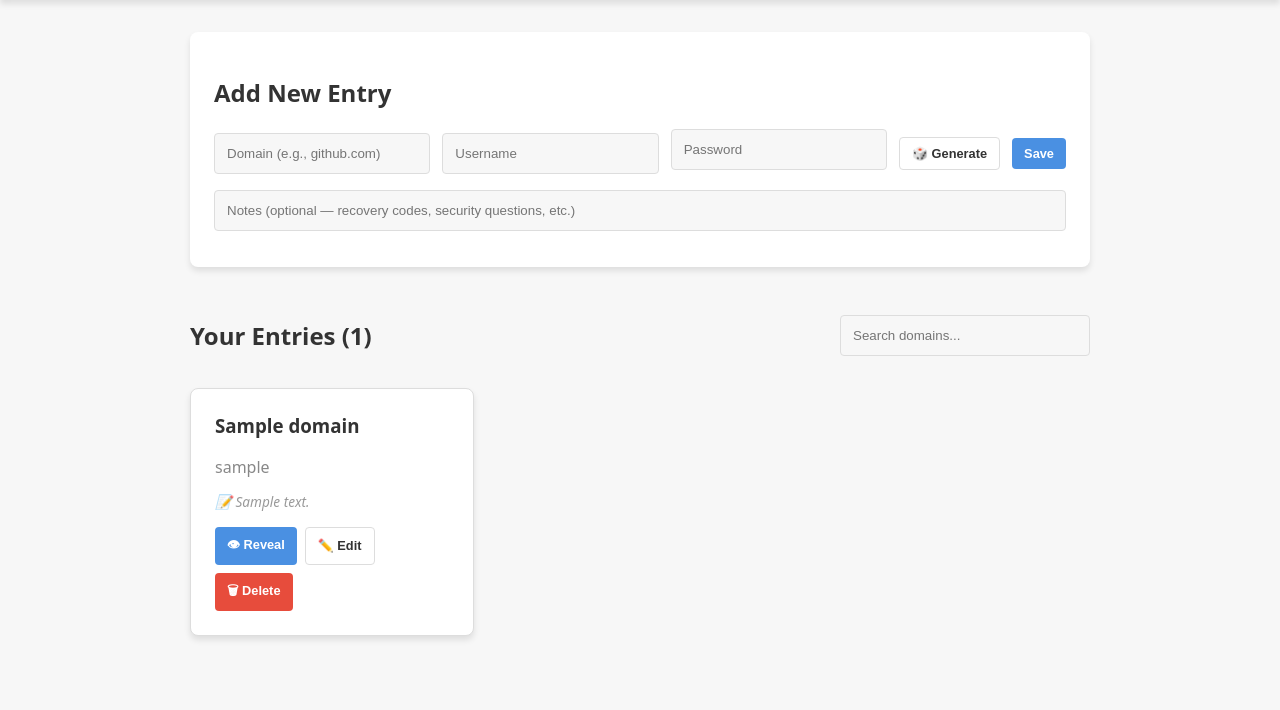
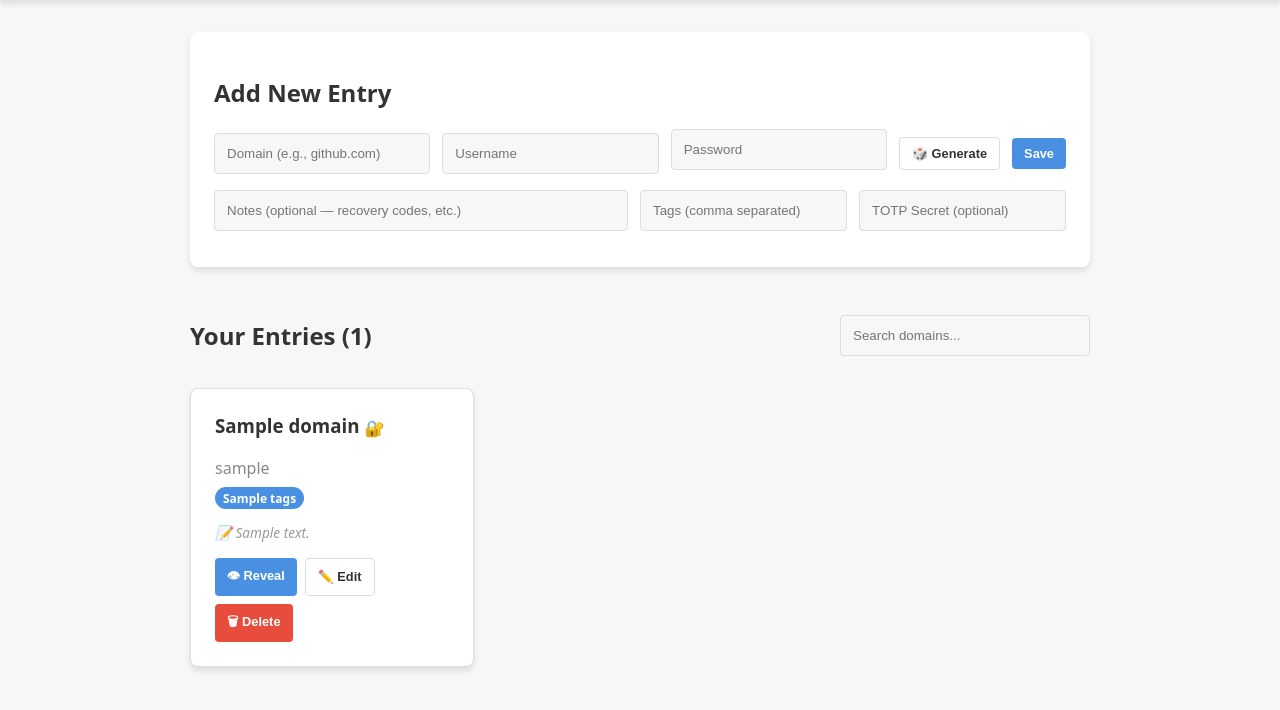
Before and after one commit to pratjk/botpass-password-vault, a Flask app: template botpass/web/templates/index.html in a window 1280 px wide. Shown: the part 75-785 px from the top of the page. Run offline with Flask 3, Linux system fonts and the light colour scheme; the template is opened without the code that fills it: most values are stand-ins (such as "Sample title", 1, 10 or a date in 2020).

Commit message:
Feat: Integrated TOTP 2FA Authenticator and Tags filtering

```diff
--- a/botpass/web/app.py
+++ b/botpass/web/app.py
@@ -1,6 +1,7 @@
 from flask import Flask, render_template, request, jsonify, redirect, url_for, session
 import os
 import pyperclip
+import pyotp
 
 from botpass.core.vault import Vault
 from botpass.core.utils import generate_password_diceware, generate_password_random, check_password_strength, check_hibp
@@ -65,12 +66,14 @@ def api_add():
     username = data.get('username')
     password = data.get('password')
     notes = data.get('notes', '')
+    tags = data.get('tags', '')
+    totp_secret = data.get('totp_secret', '')
 
     if not domain or not password:
         return jsonify({"error": "Missing domain or password"}), 400
 
     try:
-        _vault_instance.add(domain, username, password, notes)
+        _vault_instance.add(domain, username, password, notes, tags, totp_secret)
         return jsonify({"success": True})
     except Exception as e:
         return jsonify({"error": str(e)}), 400
@@ -86,7 +89,15 @@ def api_reveal():
     if data:
         # Copy to clipboard as a feature
         pyperclip.copy(data.get('password', ''))
-        return jsonify({"success": True, "password": data.get('password'), "copied": True})
+
+        resp = {"success": True, "password": data.get('password'), "copied": True}
+        if data.get('totp_secret'):
+            try:
+                totp = pyotp.TOTP(data.get('totp_secret'))
+                resp['totp'] = totp.now()
+            except Exception:
+                resp['totp'] = "Invalid Secret"
+        return jsonify(resp)
     return jsonify({"error": "Not found"}), 404
 
 @app.route('/api/delete', methods=['POST'])
@@ -109,13 +120,17 @@ def api_update():
     new_username = data.get('username')
     new_password = data.get('password')
     new_notes = data.get('notes')
+    new_tags = data.get('tags')
+    new_totp_secret = data.get('totp_secret')
 
     try:
         _vault_instance.update_entry(
             domain,
             new_username=new_username if new_username else None,
             new_password=new_password if new_password else None,
-            new_notes=new_notes if new_notes is not None else None
+            new_notes=new_notes if new_notes is not None else None,
+            new_tags=new_tags if new_tags is not None else None,
+            new_totp_secret=new_totp_secret if new_totp_secret is not None else None
         )
         return jsonify({"success": True})
     except Exception as e:
--- a/botpass/web/static/app.js
+++ b/botpass/web/static/app.js
@@ -124,8 +124,9 @@ document.addEventListener('DOMContentLoaded', () => {
         searchInput.addEventListener('input', (e) => {
             const term = e.target.value.toLowerCase();
             document.querySelectorAll('.card').forEach(card => {
-                const domain = card.getAttribute('data-domain');
-                card.style.display = domain.includes(term) ? 'block' : 'none';
+                const domain = card.getAttribute('data-domain') || '';
+                const tags = card.getAttribute('data-tags') || '';
+                card.style.display = (domain.includes(term) || tags.includes(term)) ? 'block' : 'none';
             });
         });
     }
@@ -193,7 +194,9 @@ document.addEventListener('DOMContentLoaded', () => {
             const domain = document.getElementById('domain').value;
             const username = document.getElementById('username').value;
             const password = document.getElementById('password').value;
-            const notes = document.getElementById('notes').value;
+            const notes = document.getElementById('notes') ? document.getElementById('notes').value : '';
+            const tags = document.getElementById('tags') ? document.getElementById('tags').value : '';
+            const totp_secret = document.getElementById('totp_secret') ? document.getElementById('totp_secret').value : '';
 
             // Quick breach check before saving
             if (addMessage) addMessage.innerText = 'Checking breaches...';
@@ -219,7 +222,7 @@ document.addEventListener('DOMContentLoaded', () => {
                 const res = await fetch('/api/add', {
                     method: 'POST',
                     headers: {'Content-Type': 'application/json'},
-                    body: JSON.stringify({domain, username, password, notes})
+                    body: JSON.stringify({domain, username, password, notes, tags, totp_secret})
                 });
                 const data = await res.json();
                 if (data.success) {
@@ -250,6 +253,19 @@ document.addEventListener('DOMContentLoaded', () => {
                 if (data.success) {
                     showToast("Password copied to clipboard!");
                     e.target.innerText = "✓ Copied!";
+
+                    // Show TOTP modal if a code was returned
+                    if (data.totp) {
+                        const totpModal = document.getElementById('totp-modal');
+                        const totpLabel = document.getElementById('totp-domain-label');
+                        const totpCode = document.getElementById('totp-code');
+                        if (totpModal && totpLabel && totpCode) {
+                            totpLabel.innerText = domain;
+                            totpCode.innerText = data.totp;
+                            totpModal.classList.remove('hidden');
+                        }
+                    }
+
                     setTimeout(() => { e.target.innerText = originalText; }, 3000);
                 } else {
                     alert("Failed: " + data.error);
@@ -261,6 +277,23 @@ document.addEventListener('DOMContentLoaded', () => {
             }
         });
     });
+
+    // --- TOTP Modal close and copy ---
+    const totpModal = document.getElementById('totp-modal');
+    const totpCloseBtn = document.getElementById('totp-close-btn');
+    const totpCodeDisplay = document.getElementById('totp-code');
+    if (totpCloseBtn) {
+        totpCloseBtn.addEventListener('click', () => {
+            totpModal.classList.add('hidden');
+        });
+    }
+    if (totpCodeDisplay) {
+        totpCodeDisplay.addEventListener('click', () => {
+            navigator.clipboard.writeText(totpCodeDisplay.innerText).then(() => {
+                showToast("2FA Code copied!");
+            });
+        });
+    }
 
     // --- Delete Buttons ---
     document.querySelectorAll('.delete-btn').forEach(btn => {
@@ -305,11 +338,22 @@ document.addEventListener('DOMContentLoaded', () => {
             editingDomain = e.target.getAttribute('data-domain');
             const currentUsername = e.target.getAttribute('data-username');
             const currentNotes = e.target.getAttribute('data-notes');
+            const currentTags = e.target.getAttribute('data-tags');
+            const currentTotp = e.target.getAttribute('data-totp');
+
             editDomainLabel.innerText = `Editing: ${editingDomain}`;
             editUsername.value = currentUsername || '';
             editPassword.value = '';
+
             const editNotesEl = document.getElementById('edit-notes');
             if (editNotesEl) editNotesEl.value = currentNotes || '';
+
+            const editTagsEl = document.getElementById('edit-tags');
+            if (editTagsEl) editTagsEl.value = currentTags || '';
+
+            const editTotpEl = document.getElementById('edit-totp');
+            if (editTotpEl) editTotpEl.value = currentTotp || '';
+
             if (editMessage) editMessage.innerText = '';
             editModal.classList.remove('hidden');
         });
@@ -382,12 +426,16 @@ document.addEventListener('DOMContentLoaded', () => {
             const password = editPassword.value;
             const editNotesEl = document.getElementById('edit-notes');
             const notes = editNotesEl ? editNotesEl.value : '';
+            const editTagsEl = document.getElementById('edit-tags');
+            const tags = editTagsEl ? editTagsEl.value : '';
+            const editTotpEl = document.getElementById('edit-totp');
+            const totp_secret = editTotpEl ? editTotpEl.value : '';
 
             try {
                 const res = await fetch('/api/update', {
                     method: 'POST',
                     headers: {'Content-Type': 'application/json'},
-                    body: JSON.stringify({domain: editingDomain, username, password, notes})
+                    body: JSON.stringify({domain: editingDomain, username, password, notes, tags, totp_secret})
                 });
                 const data = await res.json();
                 if (data.success) {
--- a/botpass/web/static/style.css
+++ b/botpass/web/static/style.css
@@ -199,6 +199,27 @@ input {
     width: 100%;
 }
 
+.tags-container {
+    display: flex;
+    gap: 0.5rem;
+    flex-wrap: wrap;
+    margin-bottom: 0.5rem;
+}
+
+.tag-badge {
+    background: var(--primary);
+    color: white;
+    padding: 0.15rem 0.5rem;
+    border-radius: 12px;
+    font-size: 0.75rem;
+    font-weight: bold;
+}
+
+.totp-badge {
+    font-size: 1rem;
+    vertical-align: middle;
+}
+
 .card-actions {
     display: flex;
     gap: 0.5rem;
--- a/botpass/web/templates/index.html
+++ b/botpass/web/templates/index.html
@@ -58,8 +58,10 @@
                     <button type="button" class="btn btn-outline btn-small" id="generate-btn">🎲 Generate</button>
                     <button type="submit" class="btn btn-small">Save</button>
                 </div>
-                <div class="notes-row">
-                    <input type="text" id="notes" placeholder="Notes (optional — recovery codes, security questions, etc.)">
+                <div class="notes-row" style="display: grid; grid-template-columns: 2fr 1fr 1fr; gap: 0.75rem;">
+                    <input type="text" id="notes" placeholder="Notes (optional — recovery codes, etc.)">
+                    <input type="text" id="tags" placeholder="Tags (comma separated)">
+                    <input type="text" id="totp_secret" placeholder="TOTP Secret (optional)">
                 </div>
             </form>
             <div id="add-message" class="add-message"></div>
@@ -74,15 +76,22 @@
 
             <div class="card-grid" id="entries-grid">
                 {% for entry in entries %}
-                <div class="card" data-domain="{{ entry.domain | lower }}">
-                    <h3>{{ entry.domain }}</h3>
+                <div class="card" data-domain="{{ entry.domain | lower }}" data-tags="{{ entry.tags | lower if entry.tags else '' }}">
+                    <h3>{{ entry.domain }} {% if entry.totp_secret %}<span class="totp-badge" title="2FA Enabled">🔐</span>{% endif %}</h3>
                     <p class="username">{{ entry.username }}</p>
+                    {% if entry.tags %}
+                    <div class="tags-container">
+                        {% for tag in entry.tags.split(',') %}
+                            <span class="tag-badge">{{ tag.strip() }}</span>
+                        {% endfor %}
+                    </div>
+                    {% endif %}
                     {% if entry.notes %}
                     <p class="notes">📝 {{ entry.notes }}</p>
                     {% endif %}
                     <div class="card-actions">
                         <button class="btn btn-small reveal-btn" data-domain="{{ entry.domain }}">👁 Reveal</button>
-                        <button class="btn btn-small btn-outline edit-btn" data-domain="{{ entry.domain }}" data-username="{{ entry.username }}" data-notes="{{ entry.notes or '' }}">✏️ Edit</button>
+                        <button class="btn btn-small btn-outline edit-btn" data-domain="{{ entry.domain }}" data-username="{{ entry.username }}" data-notes="{{ entry.notes or '' }}" data-tags="{{ entry.tags or '' }}" data-totp="{{ entry.totp_secret or '' }}">✏️ Edit</button>
                         <button class="btn btn-small btn-danger delete-btn" data-domain="{{ entry.domain }}">🗑 Delete</button>
                     </div>
                 </div>
@@ -109,6 +118,10 @@
             <div class="form-group">
                 <input type="text" id="edit-notes" placeholder="Notes (leave blank to keep)">
             </div>
+            <div class="form-group" style="display: grid; grid-template-columns: 1fr 1fr; gap: 0.5rem;">
+                <input type="text" id="edit-tags" placeholder="Tags (comma separated)">
+                <input type="text" id="edit-totp" placeholder="TOTP Secret">
+            </div>
             <div class="form-group" style="display: flex; gap: 0.5rem;">
                 <button type="button" class="btn btn-outline btn-small" id="edit-generate-btn">🎲 Generate</button>
                 <button type="button" class="btn btn-outline btn-small" id="edit-breach-btn">🔍 Breach Check</button>
@@ -121,6 +134,21 @@
         </div>
     </div>
 
+    <!-- TOTP Modal -->
+    <div id="totp-modal" class="modal hidden">
+        <div class="modal-content" style="text-align: center;">
+            <h2>2FA Code</h2>
+            <p>For <strong id="totp-domain-label"></strong></p>
+            <div class="totp-display" id="totp-code" style="font-size: 3rem; letter-spacing: 5px; font-weight: bold; margin: 1rem 0; color: var(--primary); cursor: pointer;" title="Click to copy">
+                000000
+            </div>
+            <p class="notes">Click the code to copy</p>
+            <div class="modal-actions">
+                <button class="btn btn-outline" id="totp-close-btn">Close</button>
+            </div>
+        </div>
+    </div>
+
     <!-- Toast Notification -->
     <div id="toast" class="toast hidden">Copied to clipboard!</div>
 
```
Also changed, not shown: botpass/cli/main.py (+28 -5 lines), botpass/core/vault.py (+18 -5 lines), requirements.txt (+3 -0 lines).
